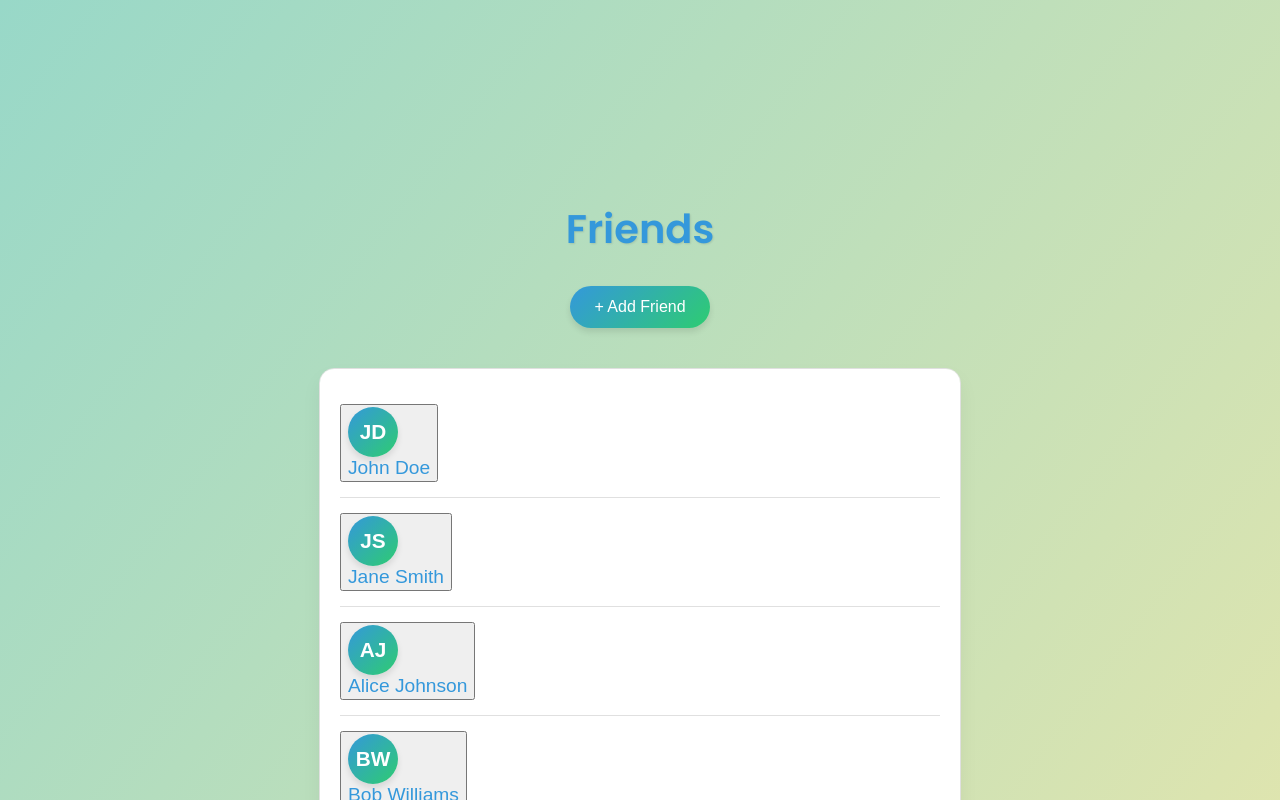
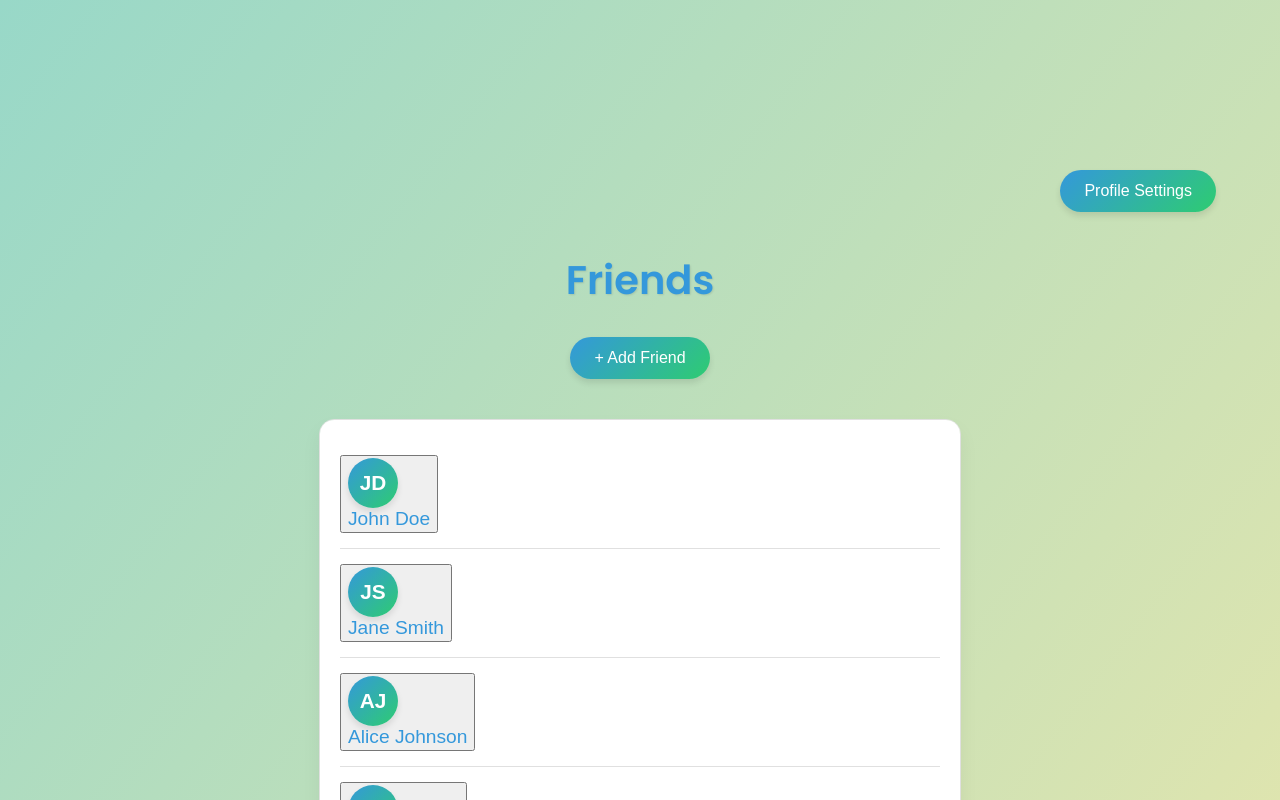
Before and after one commit to poojakedia/UOMe, a React (Create React App) app in the folder Frontend/u-o-me/: page /friends in a window 1280 px wide. Shown: the top 800 px of the page. Built offline with nearby package versions, Linux system fonts and the light colour scheme; no server answers; the HTML template or start-up script is replaced by a standard one.

Commit message:
profile settings button added

```diff
--- a/Frontend/u-o-me/src/Components/FriendsPage/FriendsPage.css
+++ b/Frontend/u-o-me/src/Components/FriendsPage/FriendsPage.css
@@ -172,6 +172,20 @@ body {
   transition: border-color 0.3s ease;
 }
 
+.profileButton{
+  margin-left: auto;
+  background: linear-gradient(135deg, var(--primary-color), var(--secondary-color));
+  color: white;
+  padding: 12px 24px;
+  border: none;
+  border-radius: 25px;
+  cursor: pointer;
+  font-size: 1rem;
+  font-weight: 500;
+  transition: all 0.3s ease;
+  box-shadow: 0 4px 6px rgba(0, 0, 0, 0.1);
+}
+
 .input:focus {
   outline: none;
   border-color: var(--primary-color);
--- a/Frontend/u-o-me/src/Components/FriendsPage/FriendsPage.jsx
+++ b/Frontend/u-o-me/src/Components/FriendsPage/FriendsPage.jsx
@@ -85,6 +85,7 @@ export default function MessagesList() {
   return (
     <div className="container">
       <div className="header">
+        <button className="profileButton">Profile Settings</button>
         <h1 className="title">Friends</h1>
         <button className="button" onClick={() => setIsDialogOpen(true)}>
           + Add Friend
```
